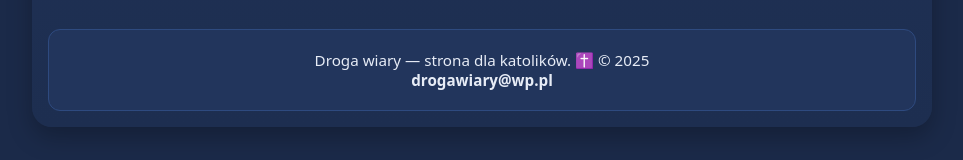
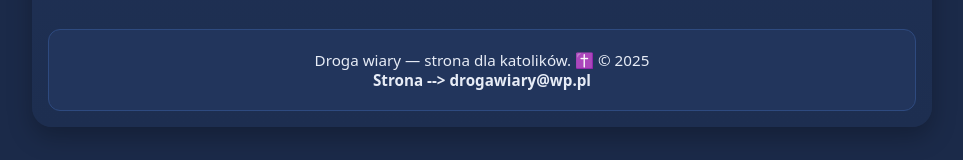
Before and after one commit to drogawiary/drogawiary.github.io, a plain HTML site: page index.html in a window 1280 px wide. Shown: the part 619-779 px from the top of the page, without its empty margins (158-1121 px from the left). Drawn offline with Linux system fonts and the light colour scheme.

Commit message:
Update index.html

```diff
--- a/index.html
+++ b/index.html
@@ -249,7 +249,7 @@
 
     <footer>
       Droga wiary — strona dla katolików. ✝️ © 2025<br>
-      <a href="mailto:drogawiary@wp.pl">drogawiary@wp.pl</a>
+      <a href="mailto:drogawiary@wp.pl">Strona --> drogawiary@wp.pl</a>
     </footer>
   </div>
 
```
